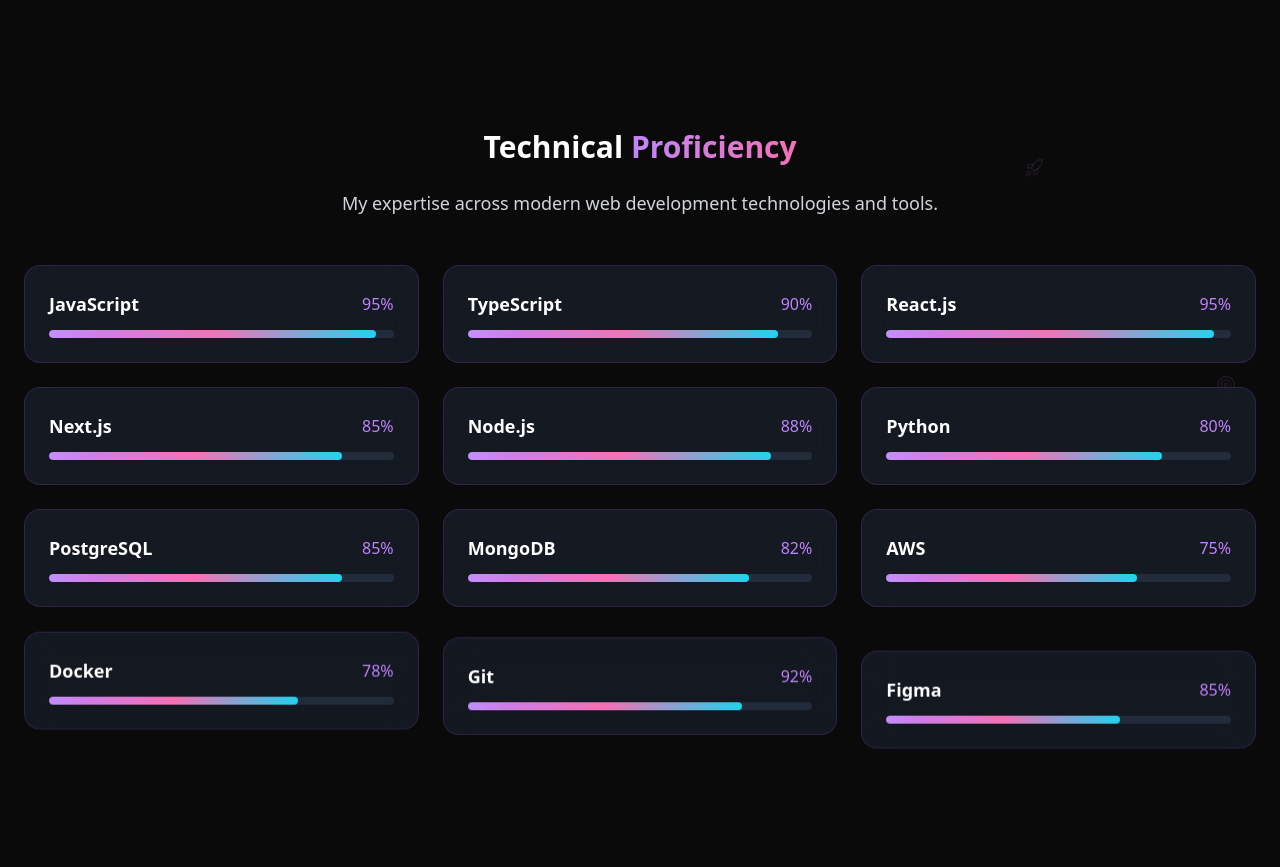
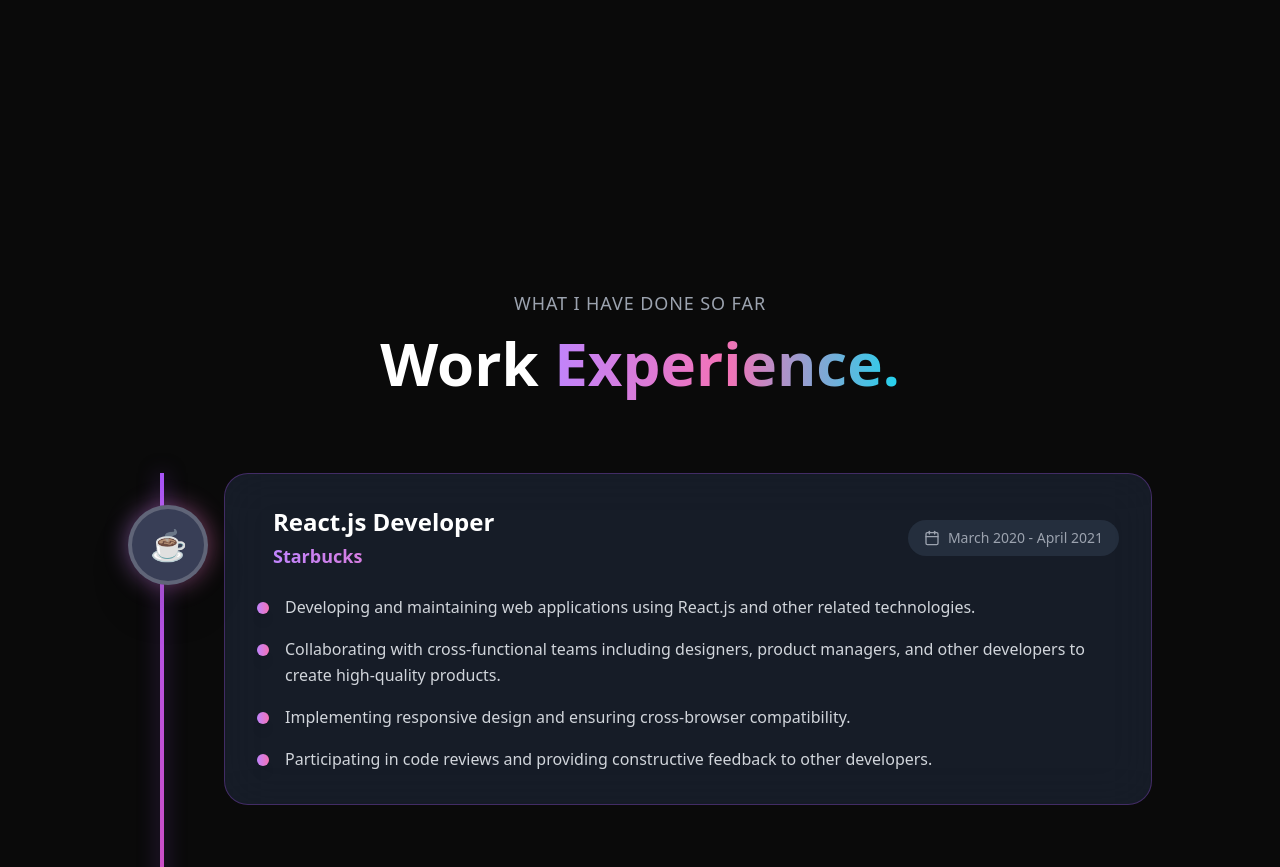
Before and after one commit to khushij9450/khushi, a React (Vite) app: page / in a window 1280 px wide. Shown: the part 2160-3027 px from the top of the page. Built offline with nearby package versions, Linux system fonts and the light colour scheme.

Commit message:
Remove Technical Proficiency Section

```diff
--- a/src/components/About.tsx
+++ b/src/components/About.tsx
@@ -38,58 +38,6 @@
     "Mobile Development",
     "Cloud Architecture",
     "DevOps & Deployment"
-  ];
-
-  // Reduced particle counts and slower animations
-  const skills = [
-    {
-      name: 'Frontend Development',
-      icon: Code,
-      description: 'React, TypeScript, Next.js, Tailwind CSS',
-      color: 'from-blue-400 to-cyan-400',
-      particles: 6,
-      delay: 0
-    },
-    {
-      name: 'Backend Development',
-      icon: Database,
-      description: 'Node.js, Python, PostgreSQL, MongoDB',
-      color: 'from-green-400 to-emerald-400',
-      particles: 5,
-      delay: 0.1
-    },
-    {
-      name: 'UI/UX Design',
-      icon: Palette,
-      description: 'Figma, Adobe XD, Sketch, Prototyping',
-      color: 'from-purple-400 to-pink-400',
-      particles: 7,
-      delay: 0.2
-    },
-    {
-      name: 'Mobile Development',
-      icon: Smartphone,
-      description: 'React Native, Flutter, Progressive Web Apps',
-      color: 'from-orange-400 to-red-400',
-      particles: 4,
-      delay: 0.3
-    },
-    {
-      name: 'Web Technologies',
-      icon: Globe,
-      description: 'HTML5, CSS3, JavaScript, TypeScript',
-      color: 'from-indigo-400 to-purple-400',
-      particles: 5,
-      delay: 0.4
-    },
-    {
-      name: 'Performance Optimization',
-      icon: Zap,
-      description: 'Webpack, Vite, SEO, Web Vitals',
-      color: 'from-yellow-400 to-orange-400',
-      particles: 4,
-      delay: 0.5
-    },
   ];
 
   // Slower floating elements
@@ -141,22 +89,6 @@
     }
   ];
 
-  // Key Skills data with progress bars
-  const keySkills = [
-    { name: "JavaScript", level: 95 },
-    { name: "TypeScript", level: 90 },
-    { name: "React.js", level: 95 },
-    { name: "Next.js", level: 85 },
-    { name: "Node.js", level: 88 },
-    { name: "Python", level: 80 },
-    { name: "PostgreSQL", level: 85 },
-    { name: "MongoDB", level: 82 },
-    { name: "AWS", level: 75 },
-    { name: "Docker", level: 78 },
-    { name: "Git", level: 92 },
-    { name: "Figma", level: 85 }
-  ];
-
   // Mouse tracking with throttling
   useEffect(() => {
     let timeoutId: NodeJS.Timeout;
@@ -193,36 +125,6 @@
 
     return () => clearInterval(skillInterval);
   }, []);
-
-  // Gentler particle system
-  const SkillParticles = ({ count, color }: { count: number; color: string }) => {
-    return (
-      <>
-        {Array.from({ length: count }).map((_, i) => (
-          <motion.div
-            key={i}
-            className={`absolute w-1 h-1 bg-gradient-to-r ${color} rounded-full opacity-60`}
-            style={{
-              left: `${Math.random() * 100}%`,
-              top: `${Math.random() * 100}%`,
-            }}
-            animate={{
-              y: [0, -15, 0],
-              x: [0, Math.sin(i) * 8, 0],
-              opacity: [0, 0.6, 0],
-              scale: [0, 1, 0],
-            }}
-            transition={{
-              duration: 5 + Math.random() * 3,
-              repeat: Infinity,
-              delay: Math.random() * 3,
-              ease: "easeInOut"
-            }}
-          />
-        ))}
-      </>
-    );
-  };
 
   return (
     <section id="about" className="py-20 relative overflow-hidden" ref={containerRef}>
@@ -655,87 +557,6 @@
             ))}
           </div>
         </motion.div>
-
-        {/* Key Skills Progress Bars */}
-        <motion.div
-          initial={{ opacity: 0, y: 50 }}
-          whileInView={{ opacity: 1, y: 0 }}
-          transition={{ duration: 1 }}
-          viewport={{ once: true }}
-          className="text-center mb-12"
-        >
-          <motion.h3
-            className="text-3xl font-bold text-white mb-6"
-            whileHover={{ scale: 1.02 }}
-          >
-            Technical{' '}
-            <span className="bg-gradient-to-r from-purple-400 to-pink-400 bg-clip-text text-transparent">
-              Proficiency
-            </span>
-          </motion.h3>
-          <motion.p
-            className="text-gray-300 text-lg max-w-2xl mx-auto"
-            initial={{ opacity: 0 }}
-            whileInView={{ opacity: 1 }}
-            transition={{ delay: 0.3, duration: 0.8 }}
-            viewport={{ once: true }}
-          >
-            My expertise across modern web development technologies and tools.
-          </motion.p>
-        </motion.div>
-
-        <motion.div
-          ref={skillsRef}
-          className="grid md:grid-cols-2 lg:grid-cols-3 gap-6"
-        >
-          {keySkills.map((skill, index) => (
-            <motion.div
-              key={skill.name}
-              initial={{ opacity: 0, y: 30 }}
-              whileInView={{ opacity: 1, y: 0 }}
-              transition={{
-                delay: index * 0.1,
-                duration: 0.6,
-                type: "spring",
-                stiffness: 100
-              }}
-              viewport={{ once: true }}
-              className="bg-slate-800/50 backdrop-blur-lg rounded-2xl p-6 border border-purple-500/20 hover:border-purple-500/40 transition-all duration-300"
-              whileHover={{ scale: 1.02, y: -2 }}
-            >
-              <div className="flex justify-between items-center mb-3">
-                <h4 className="text-lg font-semibold text-white">{skill.name}</h4>
-                <span className="text-purple-400 font-medium">{skill.level}%</span>
-              </div>
-
-              <div className="w-full bg-slate-700/50 rounded-full h-2 overflow-hidden">
-                <motion.div
-                  initial={{ width: 0 }}
-                  whileInView={{ width: `${skill.level}%` }}
-                  transition={{
-                    delay: index * 0.1 + 0.3,
-                    duration: 1.2,
-                    ease: "easeOut"
-                  }}
-                  viewport={{ once: true }}
-                  className="h-full bg-gradient-to-r from-purple-400 via-pink-400 to-cyan-400 rounded-full relative"
-                >
-                  <motion.div
-                    animate={{
-                      x: ['-100%', '100%']
-                    }}
-                    transition={{
-                      duration: 2,
-                      repeat: Infinity,
-                      ease: "linear"
-                    }}
-                    className="absolute inset-0 bg-gradient-to-r from-transparent via-white/30 to-transparent"
-                  />
-                </motion.div>
-              </div>
-            </motion.div>
-          ))}
-        </motion.div>
       </div>
     </section>
   );
```
